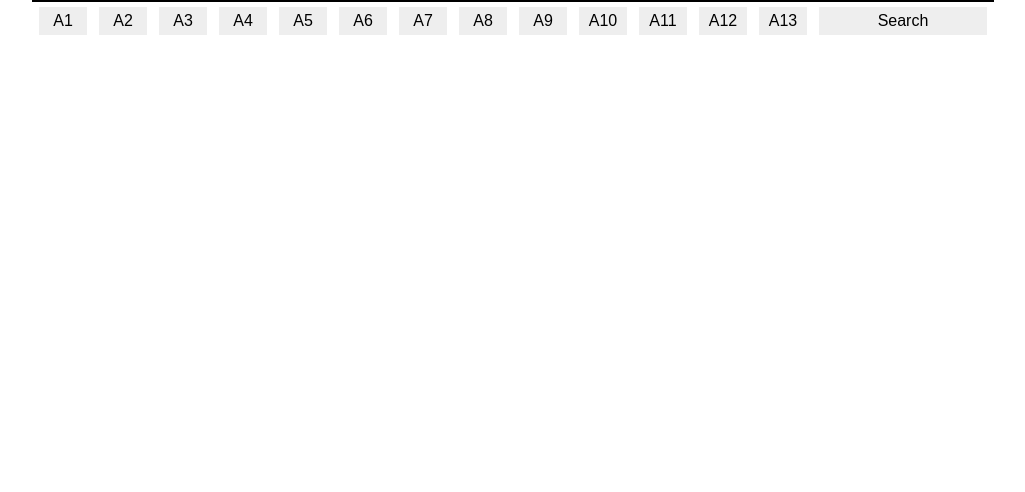
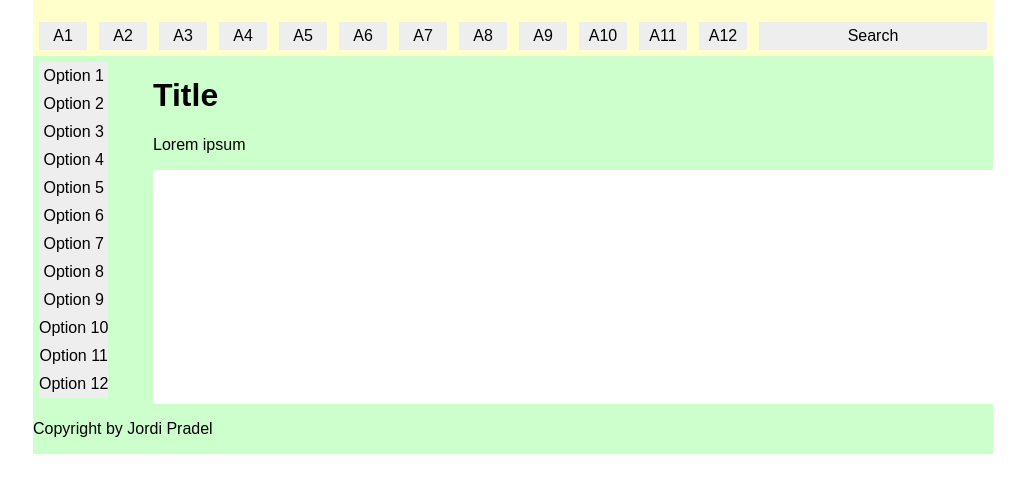
Before and after one commit to agile-jordi/css-playground, a plain HTML site: page public/index.html in a window 1280 px wide. Shown: the whole page, without its empty margins (127-1152 px from the left). Drawn offline with Linux system fonts and the light colour scheme.

Commit message:
Enhancements to the grid system and tests

```diff
--- a/public/css/grid-lib.less
+++ b/public/css/grid-lib.less
@@ -22,26 +22,40 @@
 
 body{
 	.box-sizing(content-box);
+  margin: 0 auto;
 }
 
-.grid(@cols: 1) {
+.grid(@cols: 1, @float:left) {
 
   width: @cols * (@colun_width + @gutter_width);
   min-width: @grid_min_width;
   max-width: @grid_max_width;
   margin: 0 auto;
   text-align: left;
+  float:@float;
 }
 
 .height(@cols: 1){
   height: @cols * (@colun_width + @gutter_width) - @gutter_width;
 }
 
-.cell(@cols:1){
-  width: @cols * (@colun_width + @gutter_width) - @gutter_width;
-  margin: @cell_margin;
+.cell(){
+
+}
+
+.cell{
   overflow: hidden;
   float:left;
   display:inline;
-  padding: 5px 0;
+  margin: @cell_margin;
 }
+
+.cell(@cols){
+  .cell(@cols,0);
+}
+
+.cell(@cols, @leaving){
+  .cell();
+  width: @cols * (@colun_width + @gutter_width) - @gutter_width;
+  margin: @cell_margin @cell_margin @cell_margin @cell_margin + @leaving * (@colun_width + @gutter_width);
+}
--- a/public/css/grid.less
+++ b/public/css/grid.less
@@ -1,18 +1,47 @@
 @import "grid-lib";
 
 body {
-	.grid(4);
-	border: 1px solid;
+	.grid(4,none);
+}
+
+#toolbar {
+	background-color: #FFFFCC;
+	float:left;
 }
 
 #toolbar li{
 	.cell(1);
+  	padding: 5px 0;
 	background-color: #EEE;
 	text-align: center;
 }
 
 #toolbar li.search{
-	.cell(3);
+	.cell(3,1);
+}
+
+#menu{
+	.grid(4);
+	ul {
+		.cell();
+		li {
+			width: 100%;
+		  	padding: 5px 0;
+			background-color: #EEE;
+			text-align: center;
+		}
+	}
+	background-color: #CCFFCC;
+}
+
+#main{
+	.grid(4);
+	background-color: #CCFFCC;
+}
+
+#footer{
+	background-color: #CCFFCC;
+	.cell(4);
 }
 
 /* From http://css-tricks.com/snippets/css/media-queries-for-standard-devices/ */
@@ -20,28 +49,62 @@ body {
 /* Smartphones (landscape) ----------- */
 @media only screen and (min-width : 321px) {
 	body {
-		.grid(4)
+		.grid(6,none)
+	}
+	#toolbar li.search{
+		.cell(4,2);
+	}
+	#menu{
+		.grid(2);
+	}
+	#main{
+		.grid(4);
+	}
+	#footer{
+		.grid(6);
 	}
 }
 
 /* iPads (portrait) ----------- */
 @media only screen and (min-width : 768px) {
 	body {
-		.grid(6)
+		.grid(12,none)
 	}
+	#toolbar li.search{
+		.cell(4,8);
+	}
+	#menu{
+		.grid(2);
+	}
+	#main{
+		.grid(10);
+	}
+	#footer{
+		.grid(12);
+	}
+
 }
 
 /* iPads (landscape) ----------- */
 @media only screen and (min-width : 1024px) {
-	body {
-		.grid(12)
-	}
 }
 
 /* Desktops and laptops ----------- */
 @media only screen and (min-width : 1224px) {
 	body {
-		.grid(16)
+		.grid(16,none)
+	}
+	#toolbar li.search{
+		.cell(4);
+	}
+	#menu{
+		.grid(2);
+	}
+	#main{
+		.grid(14);
+	}
+	#footer{
+		.grid(16);
 	}
 }
 
--- a/public/index.html
+++ b/public/index.html
@@ -10,6 +10,7 @@
     </head>
     <body>
         <nav id="toolbar">
+            <ul>
                 <li>A1</li>
                 <li>A2</li>
                 <li>A3</li>
@@ -22,9 +23,32 @@
                 <li>A10</li>
                 <li>A11</li>
                 <li>A12</li>
-            <li>A13</li>
                 <li class="search">Search</li>
+            </ul>
         </nav>
+        <nav id="menu">
+            <ul>
+                <li>Option 1</li>
+                <li>Option 2</li>
+                <li>Option 3</li>
+                <li>Option 4</li>
+                <li>Option 5</li>
+                <li>Option 6</li>
+                <li>Option 7</li>
+                <li>Option 8</li>
+                <li>Option 9</li>
+                <li>Option 10</li>
+                <li>Option 11</li>
+                <li>Option 12</li>
+            </ul>
+        </nav>
+        <section id="main">
+            <h1>Title</h1>
+            <p>Lorem ipsum</p>
+        </section>
+        <footer id="footer">
+            <p>Copyright by Jordi Pradel</p>
+        </footer>
 
     </body>
 </html>
```
Also changed, not shown: public/css/normalize.css. Lines whose indentation alone changed are shown as unchanged.
